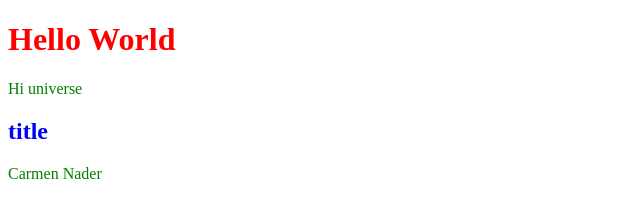
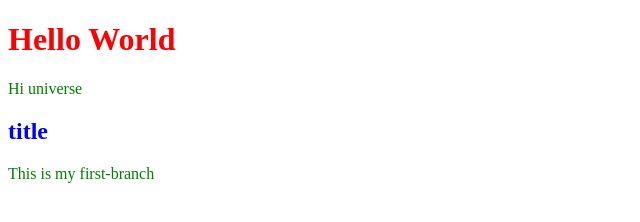
Before and after one commit to RunHub/web-project, a plain HTML site: page index.html in a window 1280 px wide. Shown: the full height of the page, 0-640 px from the left. Drawn offline with Linux system fonts and the light colour scheme.

Commit message:
Added first branch

```diff
--- a/index.html
+++ b/index.html
@@ -13,6 +13,6 @@
     <h2>title</h2>
   </div>
 </div>
-<p>Carmen Nader</p>
+<p>This is my first-branch</p>
 </body>
 </html>
```
